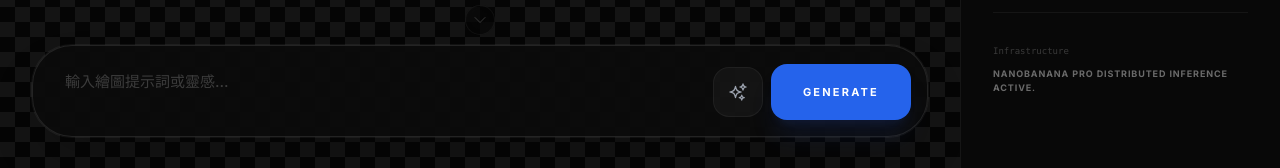
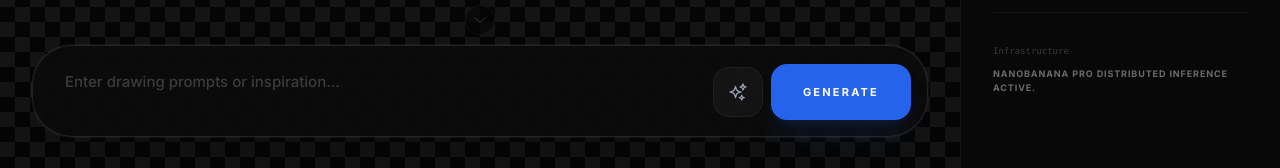
Before and after one commit to wfsh-1054/z-focus, a React (Vite) app: page / in a window 1280 px wide. Shown: the part 623-791 px from the top of the page. Built offline with nearby package versions, Linux system fonts and the light colour scheme.

Commit message:
fix language only en

```diff
--- a/App.tsx
+++ b/App.tsx
@@ -95,7 +95,7 @@ const App: React.FC = () => {
       );
       setPrompt(enhanced);
     } catch (err: any) {
-      setError("AI 優化暫時不可用，請直接嘗試生成。");
+      setError("AI enhancement is temporarily unavailable. Please try generating directly.");
     } finally {
       setIsEnhancing(false);
     }
@@ -131,7 +131,7 @@ const App: React.FC = () => {
       setCurrentImage(newImage);
       setHistory(prev => [newImage, ...prev]);
     } catch (err: any) {
-      setError("生成失敗：伺服器繁忙或參數錯誤，請檢查連線。");
+      setError("Generation failed: Server is busy or parameters are incorrect. Please check your connection.");
     } finally {
       setIsGenerating(false);
     }
@@ -241,7 +241,7 @@ const App: React.FC = () => {
                     ref={textareaRef}
                     value={prompt}
                     onChange={(e) => setPrompt(e.target.value)}
-                    placeholder={currentImage ? "輸入修改指令 (例如: 將背景改為森林、加入墨鏡...)" : "輸入繪圖提示詞或靈感..."}
+                    placeholder={currentImage ? "Enter modification instructions (e.g., change background to a forest, add sunglasses...)" : "Enter drawing prompts or inspiration..."}
                     className="w-full bg-transparent text-gray-100 text-[15px] leading-relaxed outline-none resize-none min-h-[48px] custom-scrollbar placeholder:text-white/20 font-medium"
                     onKeyDown={(e) => e.key === 'Enter' && !e.shiftKey && (e.preventDefault(), handleGenerate())}
                     rows={1}
@@ -251,7 +251,7 @@ const App: React.FC = () => {
                    <button
                     onClick={handleEnhancePrompt}
                     disabled={isEnhancing}
-                    title={currentImage ? "AI 自然語言修改" : "AI 靈感優化"}
+                    title={currentImage ? "AI Natural Language Modification" : "AI Inspiration Optimization"}
                     className={`p-3.5 rounded-2xl transition-all border border-white/5 ${isEnhancing ? 'bg-primary-600/30 animate-pulse text-primary-400' : 'bg-white/[0.04] text-gray-400 hover:text-white hover:bg-white/[0.08]'}`}
                    >
                     {isEnhancing ? <ArrowPathIcon className="w-5 h-5 animate-spin" /> : currentImage ? <WrenchScrewdriverIcon className="w-5 h-5" /> : <SparklesIcon className="w-5 h-5" />}
```
Also changed, not shown: 2 other files (tests, documents, lock files or other folders).
